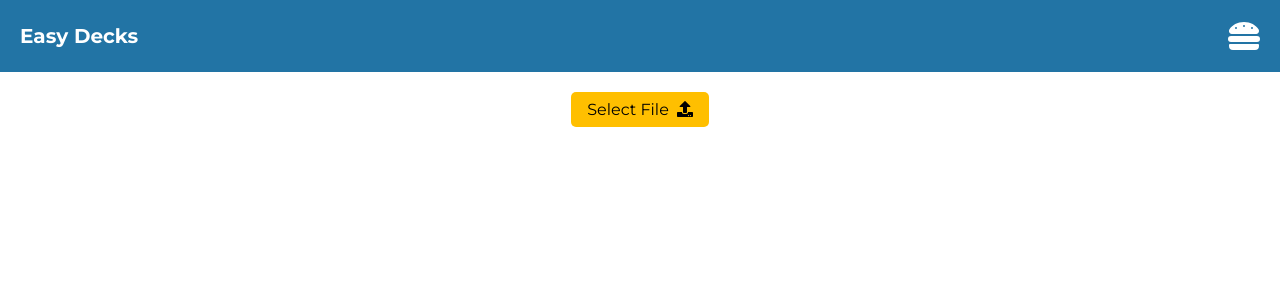
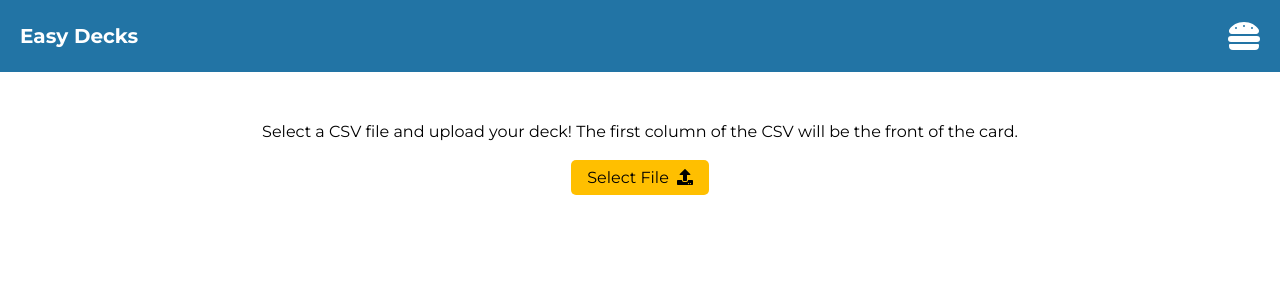
Before and after one commit to sickdyd/easy-decks, a Next.js app: page /add-deck in a window 1280 px wide. Shown: the top 300 px of the page. Built offline with nearby package versions, Linux system fonts and the light colour scheme.

Commit message:
Style a bit better the uplaod page

```diff
--- a/components/shared/Button.tsx
+++ b/components/shared/Button.tsx
@@ -2,7 +2,6 @@ import styled from '@emotion/styled'
 
 export const Button = styled.div`
   display: flex;
-  flex-direction: column;
   align-items: center;
   justify-content: center;
   padding: 0.5rem 1rem;
--- /dev/null
+++ b/components/shared/Hr.tsx
@@ -0,0 +1,6 @@
+import styled from '@emotion/styled'
+
+export const Hr = styled.div<{ color?: string }>`
+  border: 1px solid ${({ color }) => (color ? color : 'rgba(150, 150, 150, 0.2)')};
+  width: 100%;
+`
--- /dev/null
+++ b/components/shared/Paragraph.tsx
@@ -0,0 +1,6 @@
+import styled from '@emotion/styled'
+
+export const Paragraph = styled.p`
+  text-align: center;
+  line-height: 1.5;
+`
--- /dev/null
+++ b/components/shared/TextInput.tsx
@@ -0,0 +1,11 @@
+import styled from '@emotion/styled'
+
+export const TextInput = styled.input`
+  all: unset;
+  display: flex;
+  align-items: center;
+  justify-content: center;
+  padding: 0.5rem 1rem;
+  border: 1px solid var(--amber);
+  border-radius: 5px;
+`
--- a/pages/add-deck.tsx
+++ b/pages/add-deck.tsx
@@ -1,23 +1,36 @@
 import styled from '@emotion/styled'
 import { Button } from '@src/components/shared/Button'
 import { Container } from '@src/components/shared/Container'
+import { Paragraph } from '@src/components/shared/Paragraph'
+import { TextInput } from '@src/components/shared/TextInput'
 import { useFileInput } from '@src/hooks/useFileInput'
 import type { NextPage } from 'next'
 import { ChangeEvent, useState } from 'react'
 
-export const Wrapper = styled(Container)``
+export const Wrapper = styled(Container)`
+  padding-top: 2rem;
+`
 
-const ContentPreview = styled.pre``
+const ContentPreview = styled.pre`
+  margin-top: 1rem;
+`
+
+const UploadButton = styled(Button)`
+  margin-top: 1rem;
+`
+
+const StyledTextInput = styled(TextInput)`
+  margin-top: 1rem;
+`
 
 const Row = styled.div``
 
-const UploadButton = styled(Button)``
-
 const AddDeck: NextPage = () => {
   const [data, setData] = useState<string[] | undefined>()
+  const [deckName, setDeckName] = useState<string>()
   const { FileInput } = useFileInput({ onFileChange, accept: 'csv' })
 
-  const saveDeck = async () => {
+  const uploadDeck = async () => {
     // TODO: handle post request
   }
 
@@ -38,13 +51,25 @@ const AddDeck: NextPage = () => {
 
   return (
     <Wrapper>
+      <Paragraph>
+        Select a CSV file and upload your deck! The first column of the CSV will be the front of the
+        card.
+      </Paragraph>
       <FileInput />
-      <ContentPreview>
-        {data?.map((row) => (
-          <Row key={row}>{row}</Row>
-        ))}
-      </ContentPreview>
-      {data && <UploadButton>Upload Deck!</UploadButton>}
+      {data && (
+        <StyledTextInput
+          onChange={({ target }) => setDeckName(target.value)}
+          placeholder="Type a deck name"
+        />
+      )}
+      {data && deckName && <UploadButton onClick={uploadDeck}>Upload Deck!</UploadButton>}
+      {data && (
+        <ContentPreview>
+          {data?.map((row) => (
+            <Row key={row}>{row}</Row>
+          ))}
+        </ContentPreview>
+      )}
     </Wrapper>
   )
 }
```
